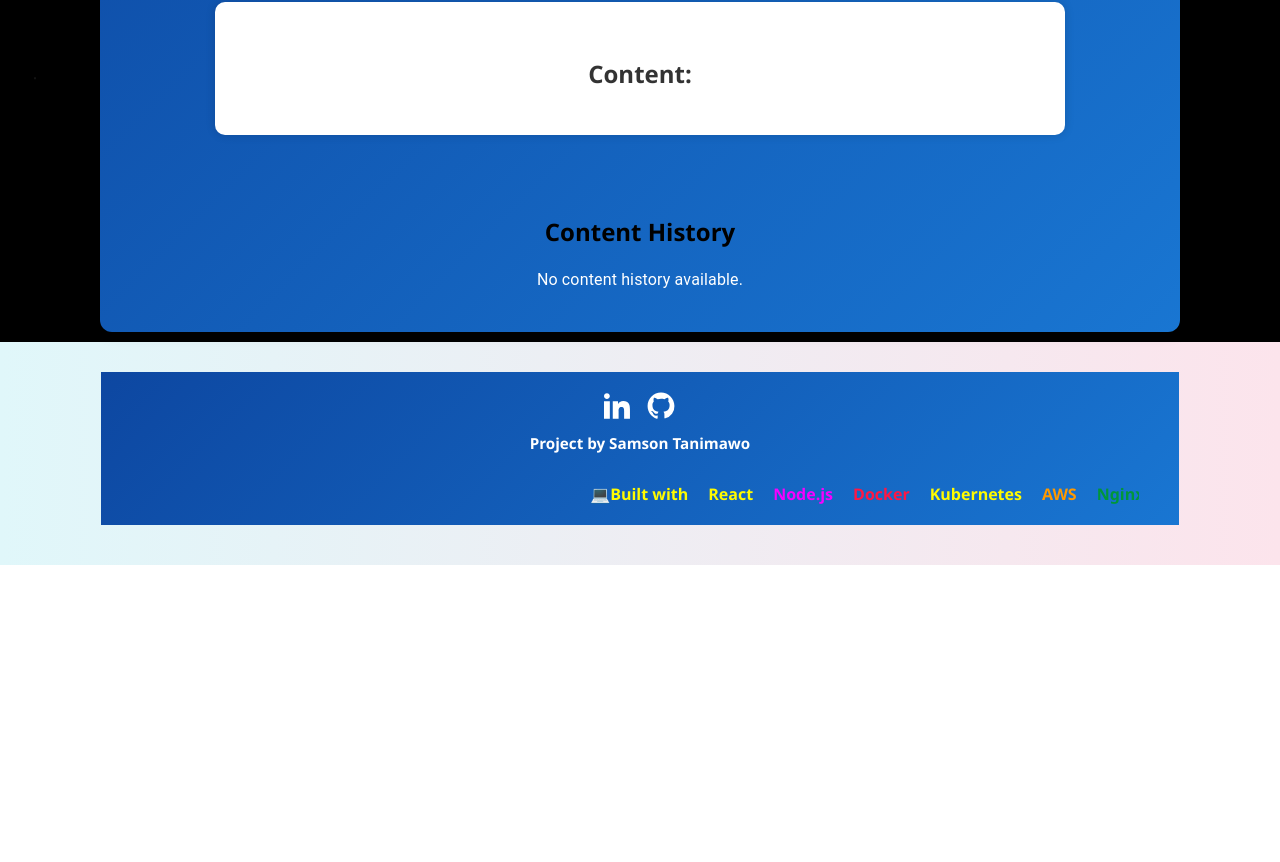
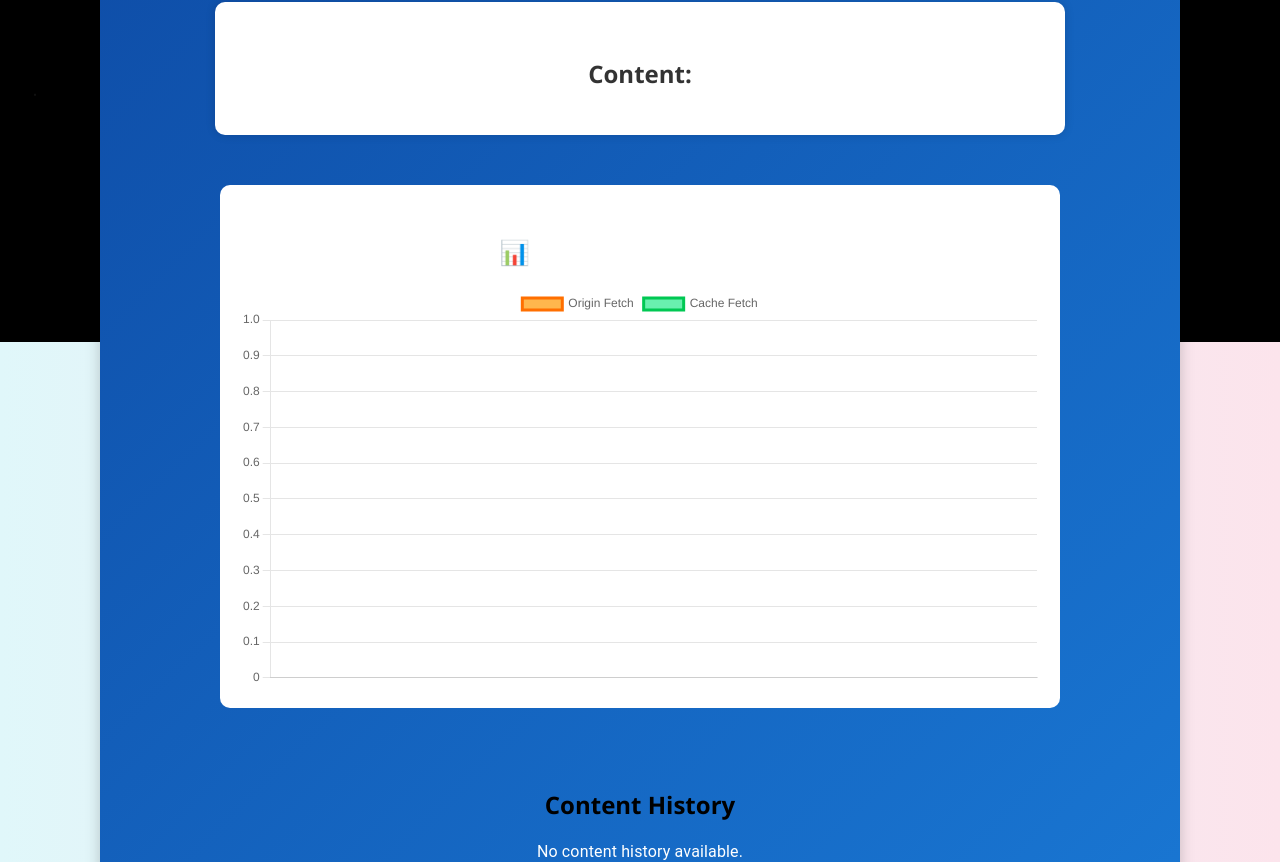
Before and after one commit to Samsontanimawo/NovaCDN-Distributed-Content-Delivery-System, a React (Create React App) app in the folder novacdn-frontend/: page / in a window 1280 px wide. Shown: the part 458-1320 px from the top of the page. Before the commit the page ends 1023 px from the top, so only its background shows below. Built offline with nearby package versions, Linux system fonts and the light colour scheme.

Commit message:
Added Latency Comparison Chart.

```diff
--- a/novacdn-frontend/src/App.css
+++ b/novacdn-frontend/src/App.css
@@ -299,3 +299,29 @@ iframe {
 .github-icon:hover {
   fill: #ffee00;
 }
+
+
+/* Add this to the bottom of your App.css file */
+
+.latency-chart-container {
+  margin-top: 40px;
+  width: 100%;
+  max-width: 800px;
+  background-color: #ffffff;
+  border-radius: 10px;
+  padding: 20px;
+  box-shadow: 0 0 12px rgba(0, 0, 0, 0.25);
+  color: #000000;
+}
+
+.latency-chart-container h2 {
+  font-size: 1.5rem;
+  margin-bottom: 20px;
+  color: #0d47a1;
+}
+
+@media (max-width: 768px) {
+  .latency-chart-container {
+    padding: 15px;
+  }
+}
--- a/novacdn-frontend/src/App.js
+++ b/novacdn-frontend/src/App.js
@@ -8,6 +8,18 @@ import {
   CardContent,
   Typography,
 } from "@mui/material";
+import { Line } from "react-chartjs-2";
+import {
+  Chart as ChartJS,
+  CategoryScale,
+  LinearScale,
+  PointElement,
+  LineElement,
+  Legend,
+  Tooltip,
+} from "chart.js";
+
+ChartJS.register(CategoryScale, LinearScale, PointElement, LineElement, Legend, Tooltip);
 
 function App() {
   const [contentId, setContentId] = useState("");
@@ -17,6 +29,7 @@ function App() {
   const [cache, setCache] = useState({});
   const [stars, setStars] = useState([]);
   const [hasFetched, setHasFetched] = useState(false);
+  const [latencyData, setLatencyData] = useState([]); // New chart data
 
   const s3BaseUrl = "https://novacdn-files.s3.amazonaws.com";
 
@@ -105,6 +118,17 @@ function App() {
         renderComponent = "Unsupported file type.";
     }
 
+    // Update chart data
+    setLatencyData((prev) => [
+      ...prev,
+      {
+        label: contentId,
+        latency,
+        source: isCached ? "Cache" : "Origin",
+        timestamp: new Date().toLocaleTimeString(),
+      },
+    ]);
+
     setContent(renderComponent);
     setCache((prev) => ({ ...prev, [contentId]: true }));
     setContentHistory((prev) => [
@@ -113,8 +137,6 @@ function App() {
     ]);
     setLoading(false);
   };
-
-  // Replace with old function if it doesn't work.
 
   const fetchContent = async () => {
     setHasFetched(true);
@@ -139,12 +161,30 @@ function App() {
     }
   };
 
-
-  // End of above function
-
+  // Build chart dataset
+  const chartData = {
+    labels: latencyData.map((d) => d.timestamp),
+    datasets: [
+      {
+        label: "Origin Fetch",
+        data: latencyData.filter((d) => d.source === "Origin").map((d) => d.latency),
+        borderColor: "#ff6f00",
+        backgroundColor: "#ffb74d",
+        tension: 0.4,
+      },
+      {
+        label: "Cache Fetch",
+        data: latencyData.filter((d) => d.source === "Cache").map((d) => d.latency),
+        borderColor: "#00c853",
+        backgroundColor: "#69f0ae",
+        tension: 0.4,
+      },
+    ],
+  };
 
   return (
     <div className="App">
+      {/* Starfield background */}
       <div className="starfield">
         {stars.map((star) => (
           <div
@@ -162,9 +202,7 @@ function App() {
 
       <header className="App-header">
         <h1>
-          Welcome to Nova
-          <span className="bounce-rocket">🚀</span>
-          CDN
+          Welcome to Nova<span className="bounce-rocket">🚀</span>CDN
         </h1>
         <p>Enter a file name (e.g., CDN Explained.mp4, Resume.pdf, cdn.png...)</p>
 
@@ -198,6 +236,12 @@ function App() {
           {content}
         </div>
 
+        {/* New Chart Section */}
+        <div className="chart-container" style={{ marginTop: "50px", background: "#fff", padding: "20px", borderRadius: "10px", maxWidth: "800px", width: "100%" }}>
+          <h2 style={{ color: "#fff", fontWeight: "bold" }}>📊 Latency Comparison</h2>
+          <Line data={chartData} />
+        </div>
+
         <div className="content-history">
           <h2 style={{ color: "#000", fontWeight: "bold" }}>Content History</h2>
           {contentHistory.length > 0 ? (
@@ -218,7 +262,7 @@ function App() {
         </div>
       </header>
 
-      <footer className="App-footer">
+   <footer className="App-footer">
   <div className="footer-container">
 
     {/* Social Media Icons */}
```
